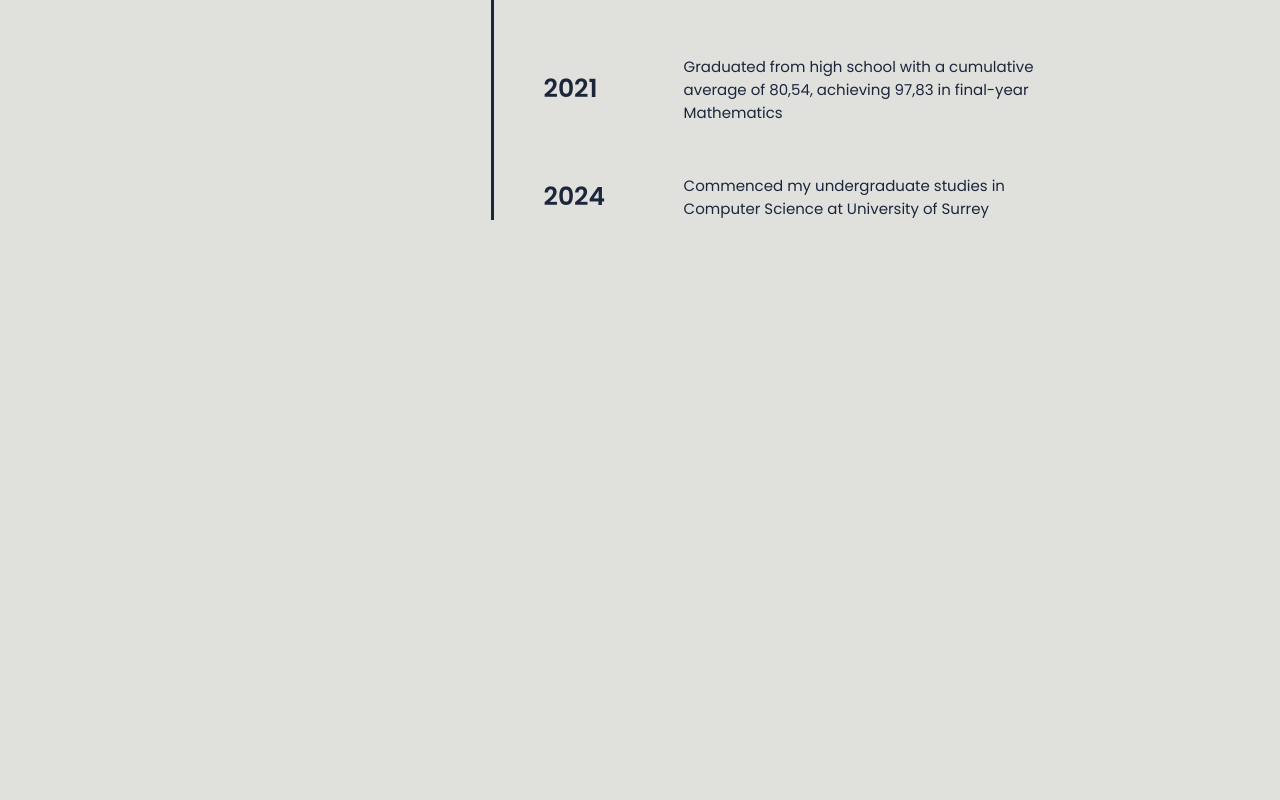
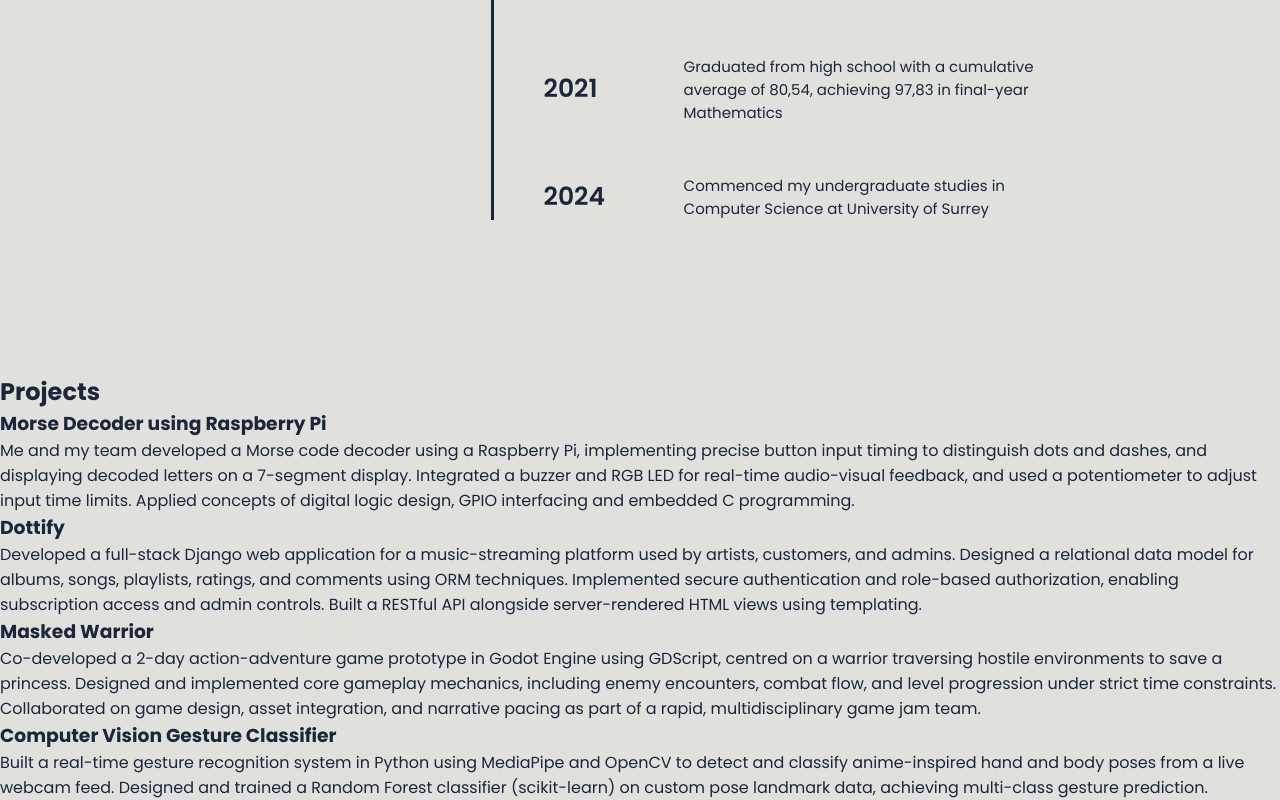
Before and after one commit to cihangiracikgoz/my_personal_web, a React (Vite) app: page / in a window 1280 px wide. Shown: the part 1293-2093 px from the top of the page. Before the commit the page ends 1667 px from the top, so only its background shows below. Built offline with nearby package versions, Linux system fonts and the light colour scheme.

Commit message:
feature: Add Projects section with project cards layout

```diff
--- a/src/App.tsx
+++ b/src/App.tsx
@@ -1,14 +1,15 @@
 import About from "./components/About/About";
 import Header from "./components/Header/Header";
 import Journey from "./components/Journey/Journey";
+import Projects from "./components/Projects/Projects";
 
 export default function App() {
-
   return (
     <>
       <Header></Header>
       <About></About>
       <Journey></Journey>
+      <Projects></Projects>
     </>
   )
 }
--- /dev/null
+++ b/src/components/Projects/Projects.tsx
@@ -0,0 +1,36 @@
+import './Projects.css';
+
+const projects = [
+    {
+        title: "Morse Decoder using Raspberry Pi",
+        description: "Me and my team developed a Morse code decoder using a Raspberry Pi, implementing precise button input timing to distinguish dots and dashes, and displaying decoded letters on a 7-segment display. Integrated a buzzer and RGB LED for real-time audio-visual feedback, and used a potentiometer to adjust input time limits. Applied concepts of digital logic design, GPIO interfacing and embedded C programming."
+    },
+    {
+        title: "Dottify",
+        description: "Developed a full-stack Django web application for a music-streaming platform used by artists, customers, and admins. Designed a relational data model for albums, songs, playlists, ratings, and comments using ORM techniques. Implemented secure authentication and role-based authorization, enabling subscription access and admin controls. Built a RESTful API alongside server-rendered HTML views using templating."
+    },
+    {
+        title: "Masked Warrior",
+        description: "Co-developed a 2-day action-adventure game prototype in Godot Engine using GDScript, centred on a warrior traversing hostile environments to save a princess. Designed and implemented core gameplay mechanics, including enemy encounters, combat flow, and level progression under strict time constraints. Collaborated on game design, asset integration, and narrative pacing as part of a rapid, multidisciplinary game jam team."
+    },
+    {
+        title: "Computer Vision Gesture Classifier",
+        description: "Built a real-time gesture recognition system in Python using MediaPipe and OpenCV to detect and classify anime-inspired hand and body poses from a live webcam feed. Designed and trained a Random Forest classifier (scikit-learn) on custom pose landmark data, achieving multi-class gesture prediction."
+    }
+]
+
+export default function Projects() {
+    return (
+        <section id="projects" className="projects-section">
+            <h2 className="projects-header">Projects</h2>
+            <div className="projects-container">
+                {projects.map((project, index) => (
+                    <div key={index} className="project-card">
+                        <h3 className="project-title">{project.title}</h3>
+                        <p className="project-description">{project.description}</p>
+                    </div>
+                ))}
+            </div>
+        </section>
+    );
+}
```
Also changed, not shown: src/components/Projects/Projects.css (added).
